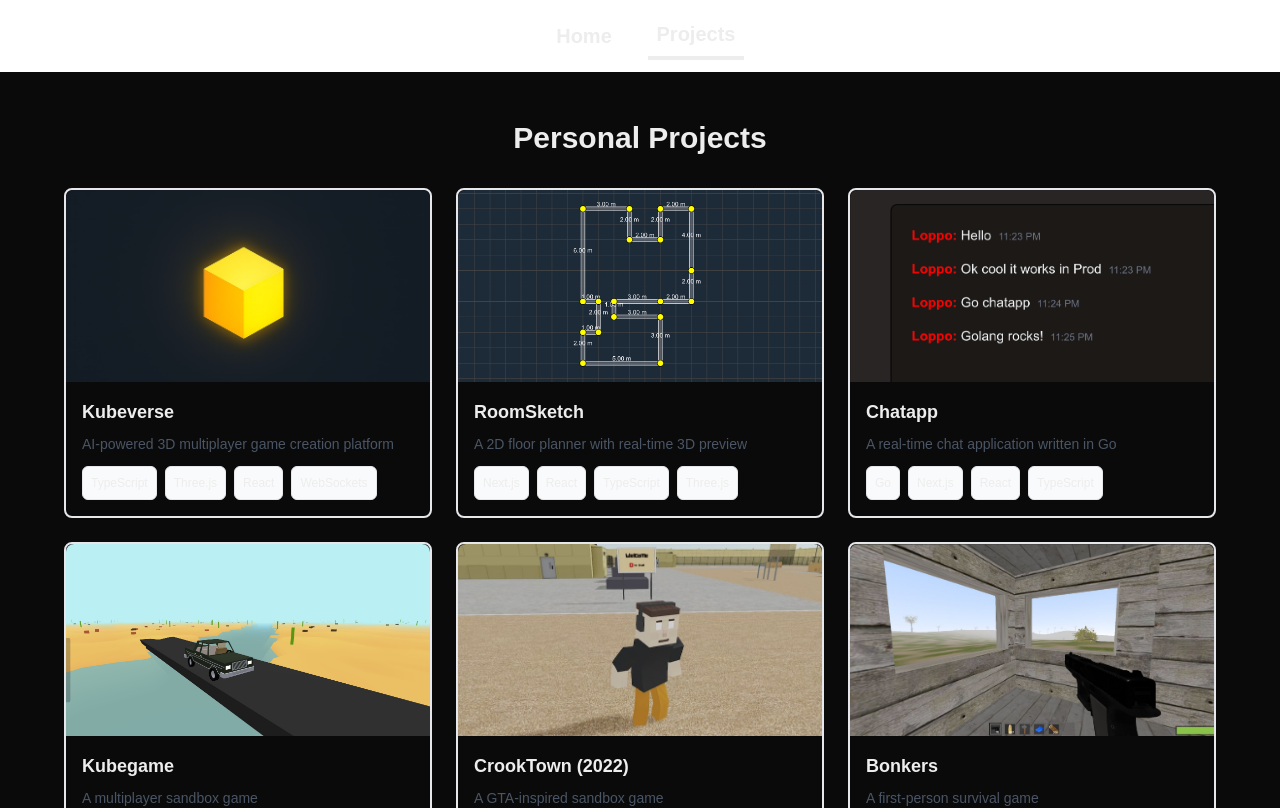
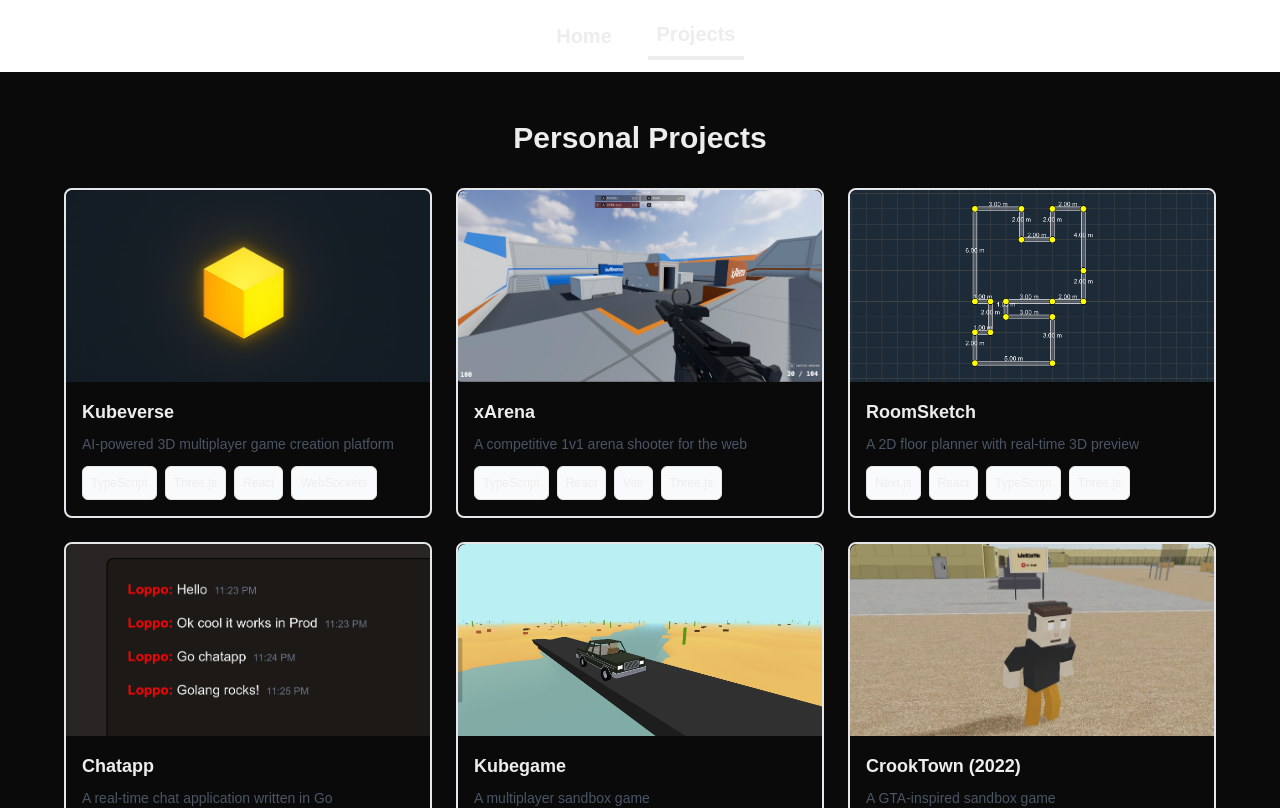
Before and after one commit to Loryhoof/portfolio, a Next.js app: page /projects in a window 1280 px wide. Shown: the top 808 px of the page. Built offline with nearby package versions, Linux system fonts and the light colour scheme.

Commit message:
add xArena

```diff
--- a/app/constants.ts
+++ b/app/constants.ts
@@ -108,6 +108,66 @@ export const PROJECTS: ProjectData[] = [
       {
         label: "Discord",
         url: "https://discord.gg/WrmQpFN5um",
+      },
+    ],
+  },
+  {
+    name: "xArena",
+    thumbnail_description: "A competitive 1v1 arena shooter for the web",
+    thumbnail_image: "/projects/xArena.jpg",
+    images: [],
+    year: 2026,
+    technologies: [
+      "TypeScript",
+      "React",
+      "Vite",
+      "Three.js",
+      "Rapier3D",
+      "WebSockets",
+      "PostgreSQL",
+    ],
+    path: "xarena",
+    description: {
+      sections: [
+        {
+          contentType: "text",
+          content: `xArena is a fast 1v1 arena shooter for the web built by a small team. It started in early May 2026 and was designed as a lightweight competitive shooter that people could try instantly in the browser, with X users as the initial go-to-market wedge.`,
+        },
+        { contentType: "image", content: "/projects/xArena.jpg" },
+        {
+          contentType: "text",
+          content: `The main mode is ranked 1v1. Players queue into serious duels, climb through ranks, and gain or lose Elo based on match results. The whole game is built around short, intense matches where aim, movement, and positioning matter more than unlocks or progression systems.`,
+        },
+        {
+          contentType: "text",
+          content: `There is also a casual warmup mode where players can just jump in and shoot each other without the pressure of a ranked match. It works more like a free-for-all practice space: useful for testing weapons, warming up aim, or just messing around before playing the serious 1v1 mode.`,
+        },
+        {
+          contentType: "text",
+          content: `A big part of the product is making duels easy to share. Players can invite friends with lobby links and play direct head-to-head matches instead of always going through ranked matchmaking. That made the game feel more social and gave it a natural loop for sharing on X.`,
+        },
+        {
+          contentType: "text",
+          content: `The networking is server-authoritative, with the game server owning the important simulation state instead of trusting the client. The client and server both run class-based game runtimes, both initialize Rapier physics, and the shared package keeps protocol and config code consistent between them.`,
+        },
+        {
+          contentType: "text",
+          content: `The stack is split into a Vite/React/Tailwind/Three.js client, a Node + TypeScript WebSocket game server using ws, and shared TypeScript code for protocol and runtime constants. Postgres backs the database-driven parts of the app, including ranked history, lobbies, and replay metadata, while the game server focuses on low-latency match simulation.`,
+        },
+        {
+          contentType: "text",
+          content: `xArena also has replay support for ranked matches and lobby duels. Replays are stored in S3-compatible object storage and can be watched back later, which is useful for reviewing close fights, sharing highlights, or checking what happened in a match after the fact.`,
+        },
+        {
+          contentType: "text",
+          content: `The project already works and is playable at xArena.io. Even in its early version, it includes the core loop I wanted: join quickly, warm up, challenge a friend, play a ranked 1v1, and rewatch old matches when something interesting happens.`,
+        },
+      ],
+    },
+    links: [
+      {
+        label: "Play",
+        url: "https://xarena.io/",
       },
     ],
   },
```
Also changed, not shown: public/projects/xArena.jpg (added).
